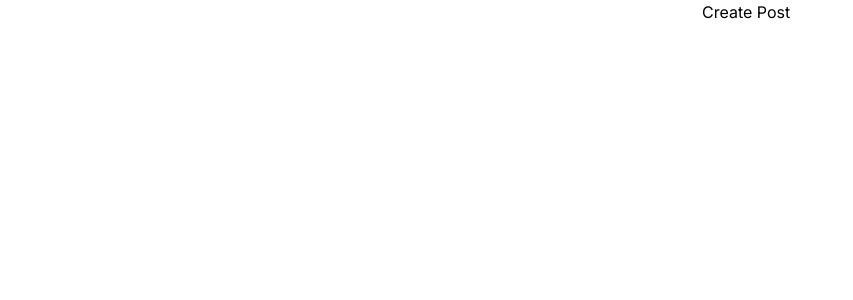
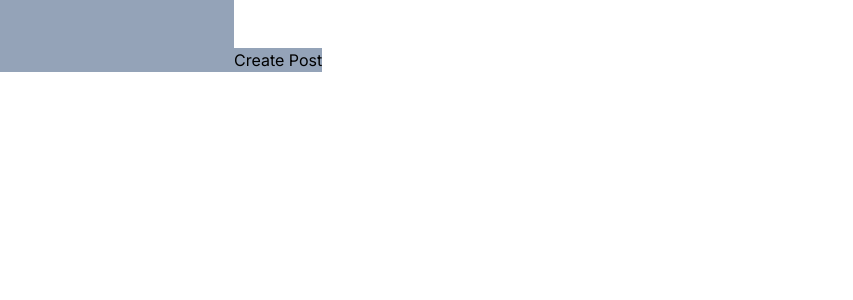
Before and after one commit to Taszczer/ToDo, a Next.js app in the folder frontend/: page /posts/create in a window 1280 px wide. Shown: the top 300 px of the page, without its empty margins (0-853 px from the left). Built offline with nearby package versions, Linux system fonts and the light colour scheme.

Commit message:
Creating posts:)

```diff
--- a/frontend/app/layout.tsx
+++ b/frontend/app/layout.tsx
@@ -1,4 +1,5 @@
-import type { Metadata } from "next";
+'use client'
+
 import { Inter } from "next/font/google";
 import "./globals.css";
 import { Toaster } from "sonner";
@@ -6,10 +7,10 @@ import { QueryClient, QueryClientProvider } from '@tanstack/react-query';
 
 const inter = Inter({ subsets: ["latin"] });
 
-export const metadata: Metadata = {
-  title: "Create Next App",
-  description: "Generated by create next app",
-};
+// export const metadata: Metadata = {
+//   title: "Create Next App",
+//   description: "Generated by create next app",
+// };
 
 const queryClient = new QueryClient();
 
--- a/frontend/app/posts/create/page.tsx
+++ b/frontend/app/posts/create/page.tsx
@@ -35,11 +35,13 @@ export default function CreatePost() {
 
   return (
     <div>
-      <form onSubmit={handleSubmit(onSubmit)}>
-        <input type="text" {...register("title")} />
-        <input type="text" {...register("description")} />
-        <input type="text" {...register("author")} />
-        <button type="submit" disabled={isSubmitting}>Create Post</button>
+      <form onSubmit={handleSubmit(onSubmit)} className=' flex flex-col '>
+        <div className=' w-[400px] gap-5'>
+        <input className=' bg-slate-400' type="text" {...register("title")} />
+        <input className=' bg-slate-400' type="text" {...register("description")} />
+        <input className=' bg-slate-400' type="text" {...register("author")} />
+        <button className=' bg-slate-400' type="submit" disabled={isSubmitting}>Create Post</button>
+        </div>
       </form>
     </div>
   );
```
Also changed, not shown: frontend/lib/api.ts (+0 -7 lines), 2 other files (tests, documents, lock files or other folders).
